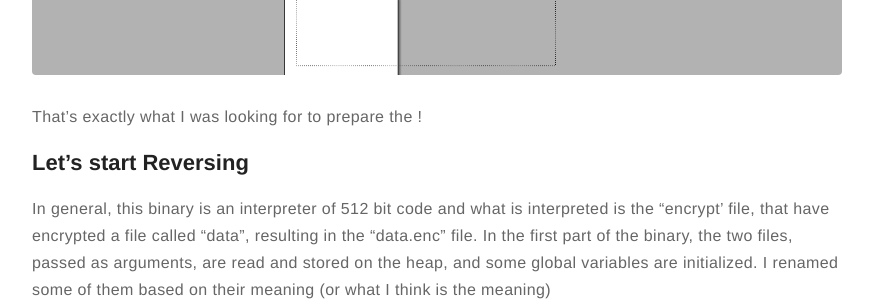
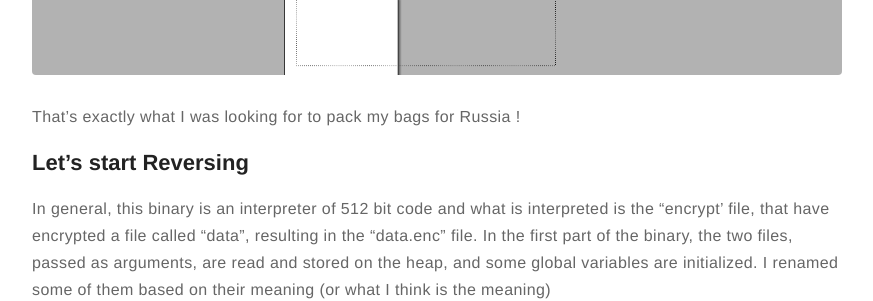
Before and after one commit to Maff1t/Maff1t.github.io, a Jekyll site: the page built from _posts/2019-04-01-VolgaCTF-TrustVM.md, in a window 1280 px wide and 900 px high, scrolled down 1597 px. Shown: the part 152-453 px from the top of the window, without its empty margins (203-1076 px from the left). Built offline with Jekyll 4.4.1, drawn with Linux system fonts in a browser that asks for light colours; our own code applies the rules of GitHub Pages for plain Markdown files.

Commit message:
Article modified 2

```diff
--- a/_posts/2019-04-01-VolgaCTF-TrustVM.md
+++ b/_posts/2019-04-01-VolgaCTF-TrustVM.md
@@ -39,7 +39,7 @@ This is an overview of the main function in IDA:
 
 ![Graph overview in IDA](https://Maff1t.github.io/images/trustvm%20overview.png)
 
-That's exactly what I was looking for to prepare the !
+That's exactly what I was looking for to pack my bags for Russia !
 
 Let's start Reversing
 -
```
